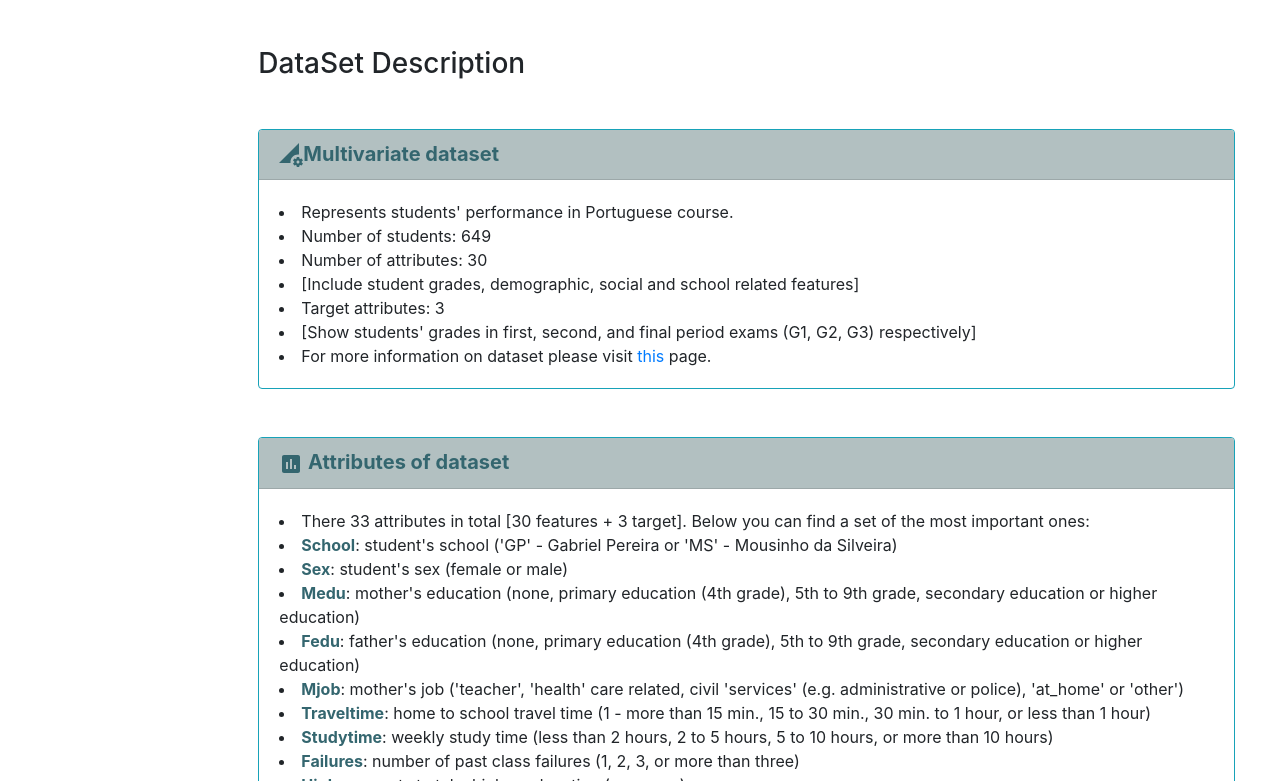
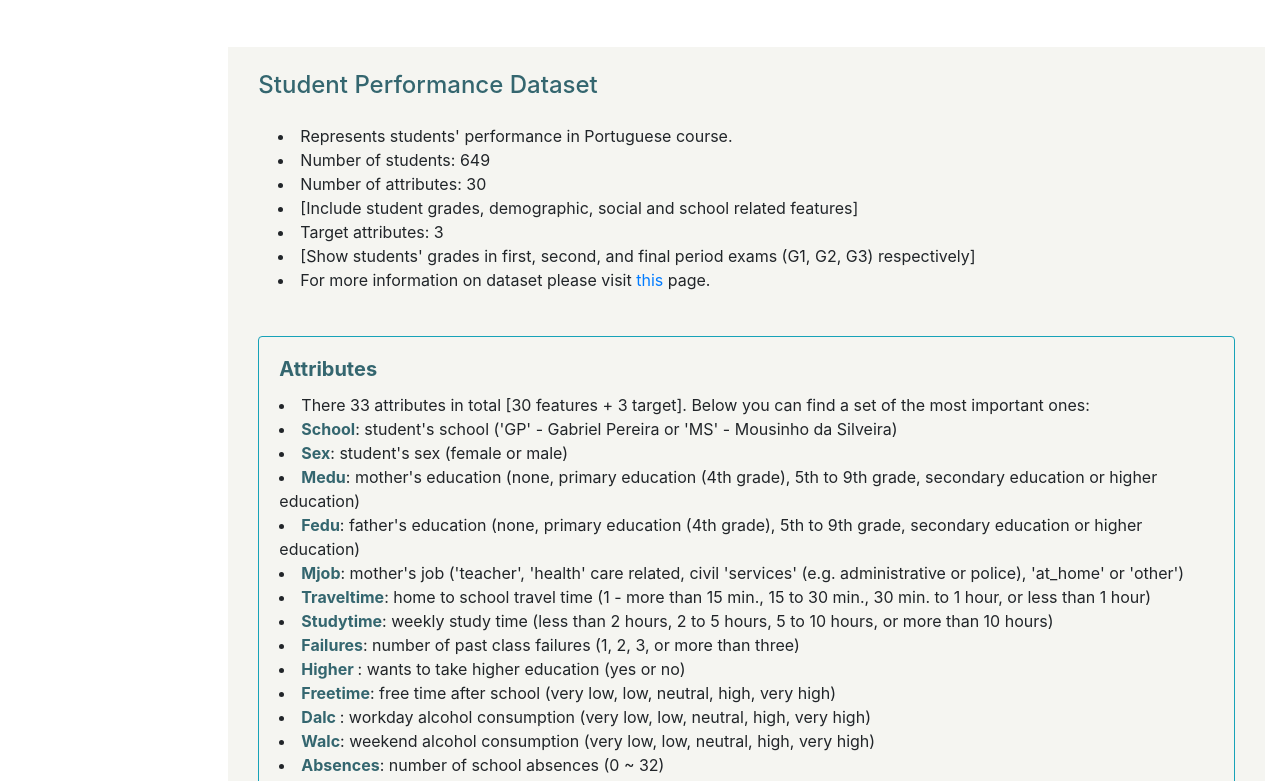
Before and after one commit to hesamoddinh/PassWizard, a React (Create React App) app: page /Dataset in a window 1280 px wide. Shown: the part 419-1200 px from the top of the page. Built offline with nearby package versions, Linux system fonts and the light colour scheme; no server answers.

Commit message:
Update Dataset.js

```diff
--- a/src/components/Dataset.js
+++ b/src/components/Dataset.js
@@ -16,6 +16,7 @@ import performance from '../assets/images/performance.png';
 import AssessmentIcon from '@material-ui/icons/Assessment';
 import Visualization from './Visualization'
 
+import ReactTooltip from 'react-tooltip';
 
 
 
@@ -26,7 +27,6 @@ export default class Dataset extends Component {
                 <div className="container">
                     <Row className="justify-content-sm-start mt-3 ">
                     <Header/>
-                        {/* <img src={datamind} class="img-fluid" alt="Responsive image"></img> */}
 
                         <div className="card  text-white">
                         <img src={datamind} className="img-fluid" alt="Responsive image" style={{"height":"300px","width":"100%"}}></img>
@@ -36,17 +36,15 @@ export default class Dataset extends Component {
                         </div>
                         </div>
 
-                        {/* <img src={datamind} class="img-fluid" alt="Responsive image" style={{"height":"450px","width":"100%"}}></img> */}
 
-                        <div className="container" style={{}}>
-                            <div className="container mt-5 mb-3">
-                            <h3> DataSet Description</h3>
+                        <div  className="container mt-5" style={{"backgroundColor":"#f5f5f1"}}>
+                    <div className="container my-4"  >
+                    <div>
+              <h4 className="my-1 text-left" data-tip="You can choose three options above to predict your result!"style={{"color":"#34666F"}} >Student Performance Dataset</h4>
+              <ReactTooltip className='extraClass' effect="solid" width="180px" height="100px" />
             </div>
-                            {/* <div class="row"> */}
-                    <div className="container my-5">
-                        <div className="card border-info">
-                        <div className="card-header font-weight-bold h5" style={{"color":"#34666F","backgroundColor":"#B2C0C1"}}>
-                        <PermDataSettingIcon></PermDataSettingIcon>Multivariate dataset                    </div>
+            <div className="col-sm-12 " style={{marginLeft:"-15px"}} >
+                      <div className="" style={{"backgroundColor":"#f5f5f1"}}>
                         <div className="card-body">
                           <p className="card-text">
                             <li>Represents students' performance in Portuguese course.</li>
@@ -57,15 +55,21 @@ export default class Dataset extends Component {
                             <li>[Show students' grades in first, second, and final period exams (G1, G2, G3) respectively]</li>
                             <li>For more information on dataset please visit <a href="https://archive.ics.uci.edu/ml/datasets/student+performance#">this</a> page.</li>
                         </p>
+
+
+
                         </div>
                       </div>
                     </div>
-                <div className="container mt-5">
-                    <div className="card border-info">
-                    <div className="card-header font-weight-bold h5"style={{"color":"#34666F","backgroundColor":"#B2C0C1"}} >
-                   <AssessmentIcon></AssessmentIcon> Attributes of dataset                    </div>
+
+
+
+                    </div>
+                      <div   className="d-flex mb-3">
+                    <div className="col-sm-12" >
+                      <div className="card border-info" style={{"backgroundColor":"#f5f5f1"}}>
                         <div className="card-body">
-
+                          <h5 className="card-title font-weight-bold" style={{"color":"#34666F"}}>Attributes</h5>
                           <p className="card-text">
                             <li> There 33 attributes in total [30 features + 3 target]. Below you can find a set of the most important ones:</li>
                         <li><strong style={{color:"#34666F"}}>School</strong>: student's school ('GP' - Gabriel Pereira or 'MS' - Mousinho da Silveira)</li>
@@ -85,13 +89,14 @@ export default class Dataset extends Component {
                     <li><strong style={{color:"#34666F"}}>G2</strong>: second period grade (from 0 to 20)</li>
                     <li><strong style={{color:"#34666F"}}>G3</strong>: final grade (0 to 20)</li>
                     <li>For more information on other attributes please visit <a href="https://archive.ics.uci.edu/ml/datasets/student+performance">this</a> page.</li>
+                     </p>
 
-
-                     </p>
                         </div>
                       </div>
                     </div>
-
+                </div>
+             </div>
+             </Row>
 
                 <div className="mt-4">
                     <Visualization/>
@@ -103,7 +108,6 @@ export default class Dataset extends Component {
                       </Link>
                       </div>
 
-                </div>
                 {/* </div> */}
 
 
@@ -111,7 +115,6 @@ export default class Dataset extends Component {
 
 
 
-                    </Row>
                     <br></br>
                     <Footer />
                 </div>
```
Lines whose indentation alone changed are shown as unchanged.
